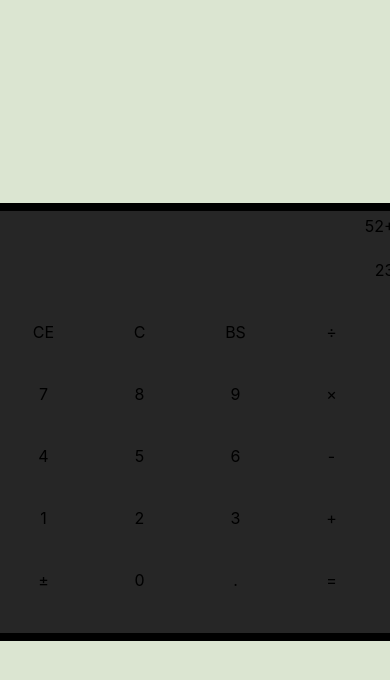
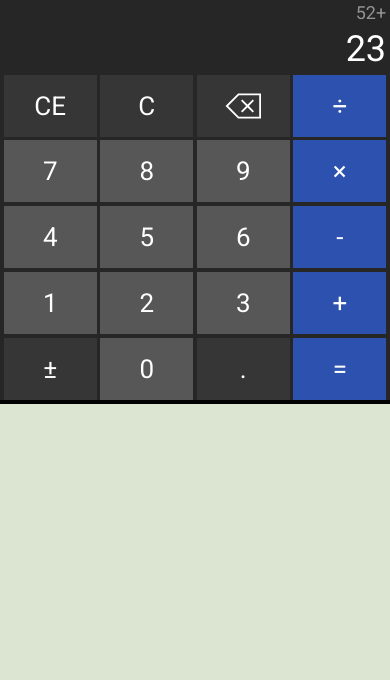
Before and after one commit to Donut3228/react-calculator, a React (Create React App) app: page / in a window 390 px wide. Shown: the top 680 px of the page. Built offline with nearby package versions, Linux system fonts and the light colour scheme.

Commit message:
Responsive flex css

```diff
--- a/src/App.css
+++ b/src/App.css
@@ -4,13 +4,19 @@
   display: flex;
   justify-content: center;
   align-items: center;
-
+  font-family: Roboto;
+  font-style: normal;
+  font-weight: normal;
+  line-height: normal;
+  font-size: 36px;
+  text-align: right;
 }
 
 .calculator {
   width: 415px;
   height: 438px;
   background: hsla(0, 0%, 0%, 1);
+  color: #ffffff
 }
 
 .calc-background {
@@ -21,50 +27,47 @@
 }
 
 .row {
+  width: 399px;
   display: flex;
-  width: 100%;
+  margin-top: 3px;
 }
 
+.input-row {
+  margin-top: 0;
+}
 
+@media only screen and (max-width: 415px) {
+  .app {
+    width: 100%;
+    justify-content: flex-start;
+    align-items: stretch;
 
+  }
+  .calculator {
+    width: inherit;
+    height: max-content;
+    margin: 0;
+    font-size: 26px;
+  }
+  .calc-background {
+    width: inherit;
+    height: inherit;
+    margin: 0;
 
+  }
+  .row {
+    width: 100%;
+    margin-top: 1%;
+    /* margin-bottom: 0.5%; */
+  }
+  .fifth-row {
+    margin-bottom: 1%;
+  }
+  .input-row {
+    margin-top: 0;
+  }
 
-
-
-
-
-
-
-
-
-
-
-
-
-
-
-
-
-
-
-
-
-
-
-
-
-
-
-
-
-
-
-
-
-
-
-
-
+}
 
 /* .calculator {
   width: 415px;
--- a/src/App.js
+++ b/src/App.js
@@ -1,5 +1,5 @@
 import React, { Component } from 'react';
-import logo from './logo.svg';
+import backspace from './backspace.svg';
 import './App.css';
 import Calculator from './Calculator';
 import Button from './components/Button';
@@ -11,34 +11,34 @@ class App extends Component {
       <div className='app'>
         <div className='calculator'>
           <div className='calc-background'>
-            <div className='row'>
+            <div className='row input-row'>
               <Input></Input>
             </div>
-            <div className='row'>
+            <div className='row first-row'>
               <Button>CE</Button>
               <Button>C</Button>
-              <Button>BS</Button>
+              <Button><img src={backspace} className='backspace' alt='backspace'/></Button>
               <Button>÷</Button>
             </div>
-            <div className='row'>
+            <div className='row second-row'>
               <Button>7</Button>
               <Button>8</Button>
               <Button>9</Button>
               <Button>×</Button>
             </div>
-            <div className='row'>
+            <div className='row third-row'>
               <Button>4</Button>
               <Button>5</Button>
               <Button>6</Button>
               <Button>-</Button>
             </div>
-            <div className='row'>
+            <div className='row fourth-row'>
               <Button>1</Button>
               <Button>2</Button>
               <Button>3</Button>
               <Button>+</Button>
             </div>
-            <div className='row'>
+            <div className='row fifth-row'>
               <Button>±</Button>
               <Button>0</Button>
               <Button>.</Button>
--- a/src/components/Button.css
+++ b/src/components/Button.css
@@ -4,4 +4,45 @@
     display: flex;
     justify-content: center;
     align-items: center;
+    /* outline: 1px solid white; */
+    margin-left: 3px;
+    background: hsla(0, 0%, 34%, 1);
+    user-select: none;
 }
+
+.button-wrapper:hover {
+    background: hsla(0, 0%, 44%, 1)
+}
+
+.operator {
+    background: hsla(223, 60%, 43%, 1)
+}
+
+.operator:hover {
+    background: hsla(223, 60%, 53%, 1);
+}
+
+.extraOperator {
+    background: hsla(0, 0%, 21%, 1)
+}
+
+.extraOperator:hover {
+    background: hsla(0, 0%, 41%, 1)
+}
+
+@media only screen and (max-width: 415px) {
+    .button-wrapper {
+        width: 24%;
+        /* flex: 1; */
+        /* margin-left: 0; */
+        margin-left: 1%;
+        /* margin-right: 0.5%; */
+    }
+    /* .button-wrapper:first-child {
+        margin-left: 1%;
+    }
+    */
+    .button-wrapper:last-child {
+        margin-right: 1%;
+    }
+}
--- a/src/components/Button.jsx
+++ b/src/components/Button.jsx
@@ -1,8 +1,26 @@
 import React from 'react';
 import './Button.css';
 
+const whatButton = val => {
+    if (isNaN(val) && '+-=×÷'.includes(val)) {
+        return 'operator'
+    } else {
+        if (isNaN(val) && val === 'BS') {
+            return 'backspace';
+        } else {
+            if (isNaN(val)) {
+                return 'extraOperator';
+            } else {
+                return 'number';
+            }
+        }
+    }
+}
+
 const Button = (props) => (
-    <div className='button-wrapper'>{props.children}</div>
+    <div className={`button-wrapper ${
+        whatButton(props.children)
+    }`}>{props.children}</div>
 )
 
 export default Button;
--- a/src/components/Input.css
+++ b/src/components/Input.css
@@ -1,11 +1,16 @@
 .input-wrapper {
-    width: 100%;
-    height: 90px;
+    width: 393px;
+    /* outline: 1px solid white; */
+    margin-left: 3px;
+    margin-top: 3px;
 }
 
 .display-prev {
     width: 100%;
     height: 29px;
+    margin-bottom: 3px;
+    font-size: 18px;
+    color: rgba(255, 255, 255, 0.5);
 }
 
 .display-cur {
@@ -18,3 +23,21 @@
     justify-content: flex-end;
     align-items: center;
 }
+
+@media only screen and (max-width: 415px) {
+    .display-prev {
+        height: 25%;
+        font-size: 18px;
+        margin-bottom: 1%;
+    }
+    .display-cur {
+        height: 74%;
+        font-size: 36px;
+    }
+    .input-wrapper {
+        width: inherit;
+        margin-top: 1%;
+        margin-left: 1%;
+        margin-right: 1%;
+    }
+}
--- a/src/components/Input.jsx
+++ b/src/components/Input.jsx
@@ -3,8 +3,8 @@ import './Input.css';
 
 const Input = (props) => (
     <div className='input-wrapper'>
-        <div className='row display-prev'>52+</div>
-        <div className='row display-cur'>23</div>
+        <div className='display-prev'>52+</div>
+        <div className='display-cur'>23</div>
     </div>
 )
 
```
Also changed, not shown: src/backspace.svg.
